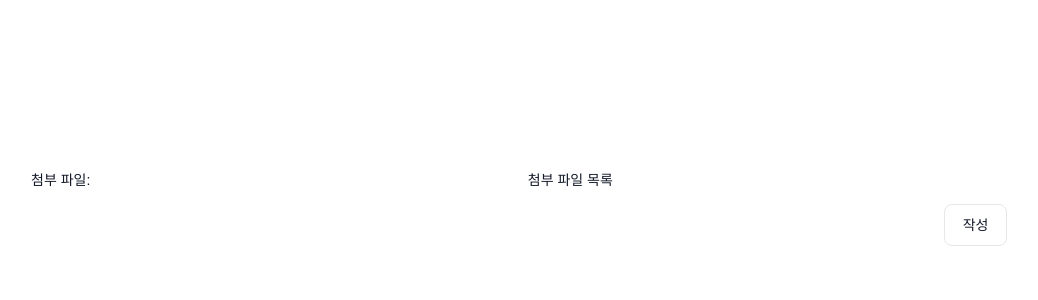
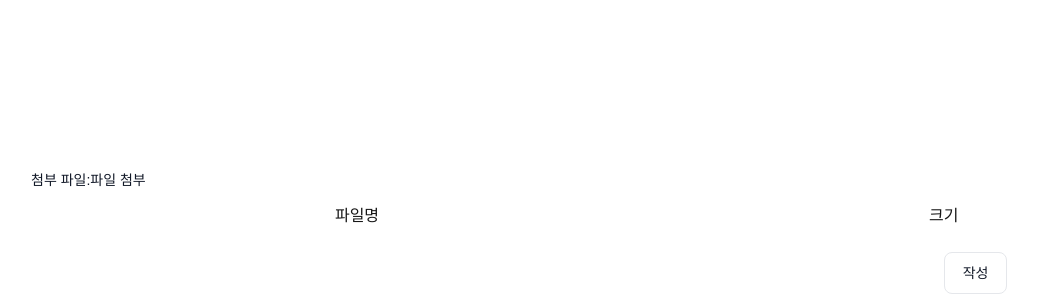
Before and after one commit to Gruzam0615/nextjsReact01, a Next.js app in the folder front/: page /page2/write in a window 1280 px wide. Shown: the part 920-1220 px from the top of the page, without its empty margins (123-1161 px from the left). Before the commit the page ends 1172 px from the top, so only its background shows below. Built offline with nearby package versions, Linux system fonts and the light colour scheme.

Commit message:
/page2/write 첨부 파일 목록에서 파일 제외하기 기능 추가

```diff
--- a/front/app/page2/write/page.tsx
+++ b/front/app/page2/write/page.tsx
@@ -10,7 +10,7 @@ export default function WritePost() {
     const [author, setAuthor] = useState("");
     const [date, setDate] = useState("");
     const [content, setContent] = useState("");
-    const [fileInputNameList, setFileInputNameList] = useState<string[]>([]);
+    const [fileInputNameList, setFileInputNameList] = useState<object[]>([]);
     const [fileInput, setFileInput] = useState<string[]>([]);
     const fileInputRef = useRef<HTMLInputElement>(null);
 
@@ -34,11 +34,22 @@ export default function WritePost() {
         fileInputRef?.current?.click();
     }
 
+    const fileInputListDelete = (e: any) => {
+        const index = Number(e.currentTarget.getAttribute("id"));
+        let temp: object[] = [];
+        fileInputNameList.map((f, idx) => {
+            if(index !== idx) {
+                temp.push(f);
+            }
+            setFileInputNameList(temp);
+        })
+    }
+
     const onChangeFileInput = (e: React.ChangeEvent) => {
         const targetFiles = (e.target as HTMLInputElement).files as FileList;
         const targetFilesArray = Array.from(targetFiles);
         const selectedFiles: string[] = targetFilesArray.map((file) => { return URL.createObjectURL(file); });
-        const selectedFilesNameList: string[] = targetFilesArray.map((file) => { return file.name; });
+        const selectedFilesNameList: object[] = targetFilesArray.map((file) => { return file });
         setFileInput((prev) => prev.concat(selectedFiles));
         setFileInputNameList((prev) => prev.concat(selectedFilesNameList));
     }
@@ -114,7 +125,6 @@ export default function WritePost() {
                         <div className="w-9/12">
                             {/* <TextInput id="content" type="text" sizing="sm" value={content} onChange={onChangeContent} /> */}
                             <EditorComponent
-
                                 readOnly={readOnly}
                                 defaultValue={content}
                                 onChangeSelection={setRange}
@@ -128,20 +138,23 @@ export default function WritePost() {
                             <Label htmlFor="fileInput" value="첨부 파일: " />
                             <input id="fileInput" className="fileInput" type="file" accept="image/*" ref={fileInputRef} multiple onChange={onChangeFileInput}/>
                         </div>
-                        <div className="w-9/12 text-center self-center">
-                            <Label value="첨부 파일 목록" />
+                        <div className="w-2/12 self-center"  onClick={fileInputLabelClick}>
+                            <Label value="파일 첨부" />
                         </div>
+                        <div className="w-8/12"></div>
+                    </div>
+                    <div className="flex flex-row h-12 text-center">
+                        <div className="w-9/12">파일명</div>
+                        <div className="w-2/12">크기</div>
                     </div>
                     {
                         //  fileInput.map((file, index) => (
                         //     <img key={index} src={file} width="280" height="160" alt={`image_${index}`} />
                         // ))
                         fileInputNameList.map((file, index) => (
-                            <div key={index} className="flex flex-row h-12" onClick={fileInputLabelClick}>
-                                <div className="w-2/12"></div>
-                                <div className="w-9/12 text-center self-center">
-                                    <Label value={file} />
-                                </div>
+                            <div key={index} className="flex flex-row h-12 text-center" onClick={fileInputListDelete} id={String(index)}>
+                                <div className="w-9/12"><Label value={file.name} /></div>
+                                <div className="w-2/12"><Label value={`${file.size}`} /></div>
                             </div>
                         ))
                     }
```
